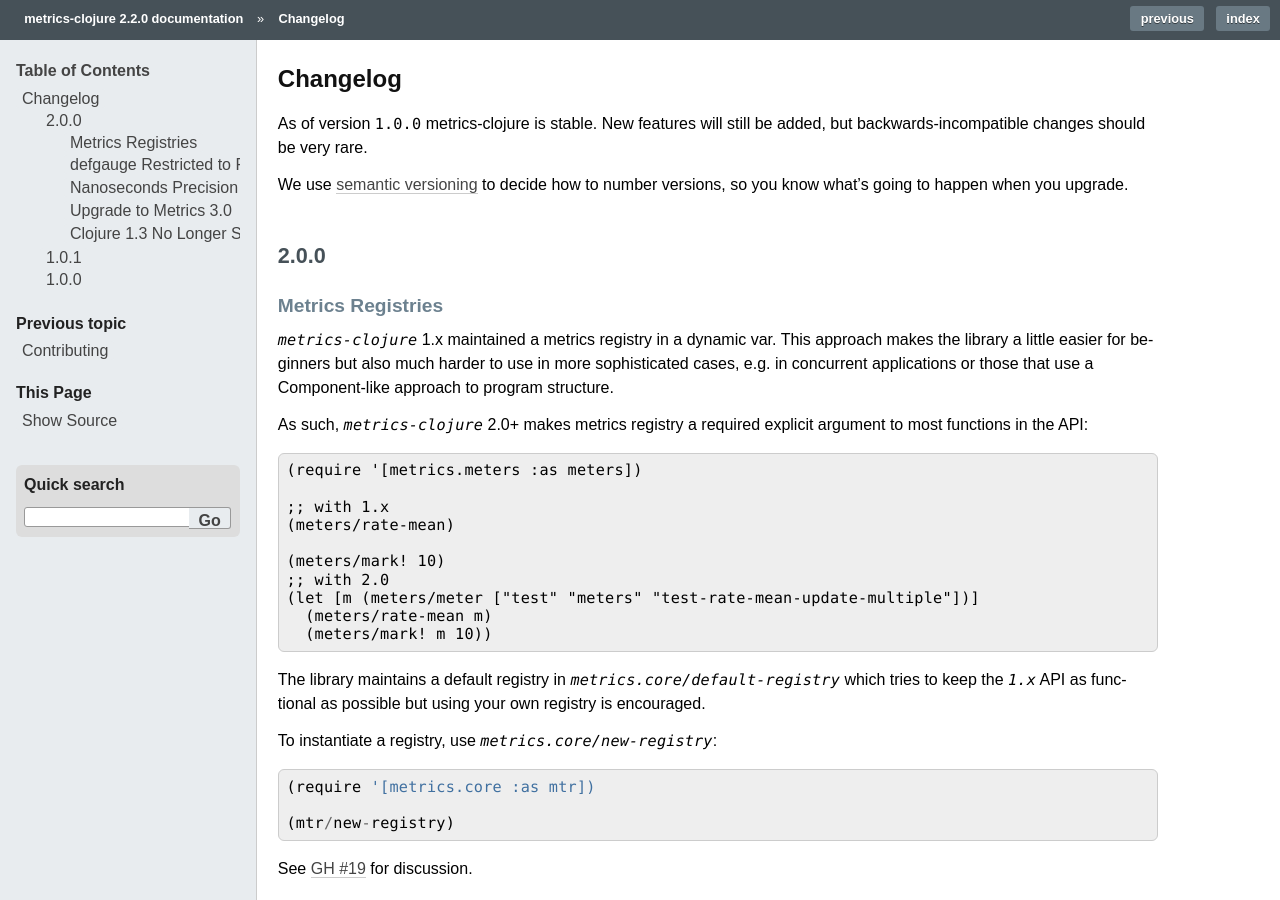
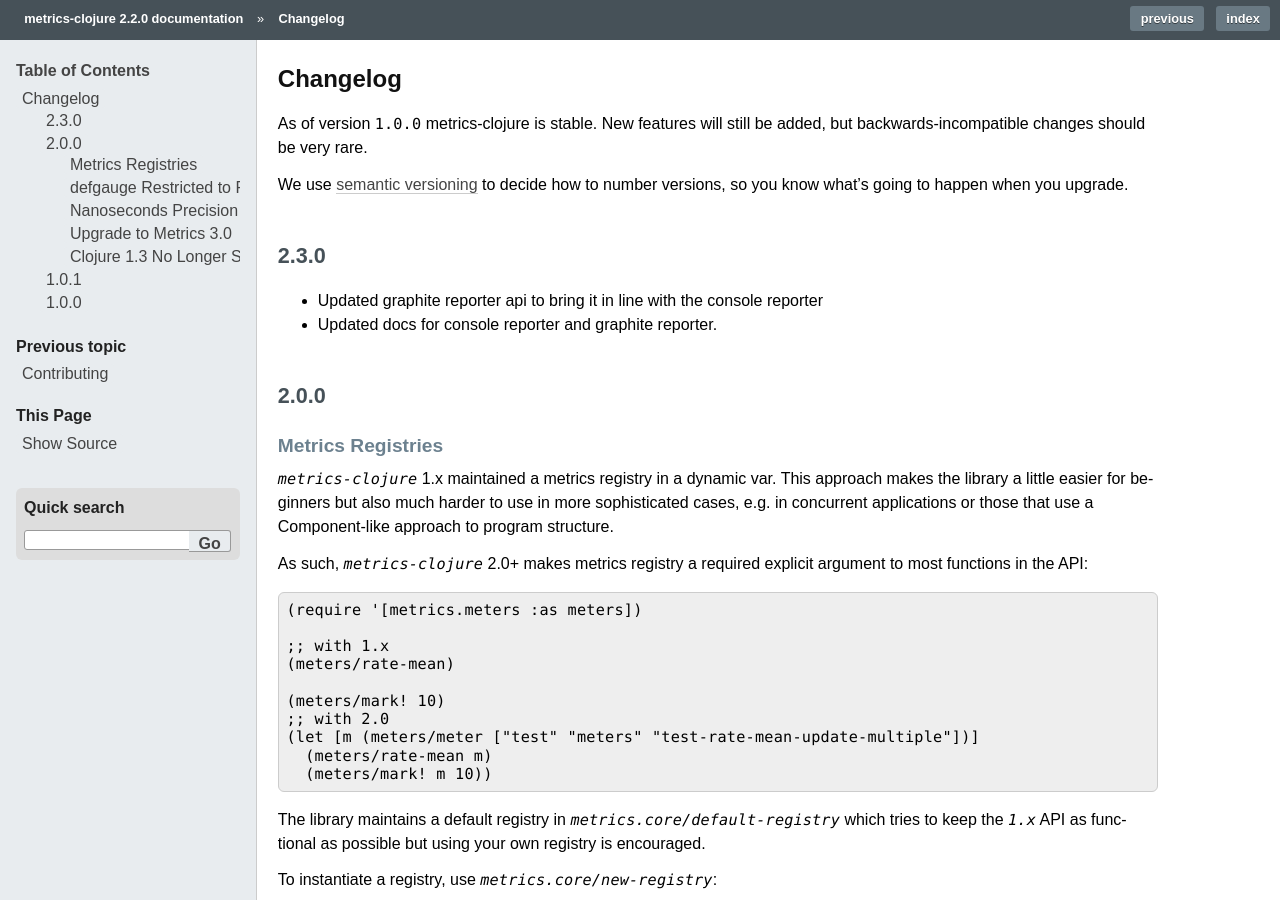
Before and after one commit to clj-commons/metrics-clojure, a Sphinx documentation site: the page built from docs/source/changelog.rst, in a window 1280 px wide and 900 px high. Built offline with Sphinx 7.4.7, drawn with Linux system fonts in a browser that asks for light colours.

Commit message:
Updated Changelog

```diff
--- a/docs/source/changelog.rst
+++ b/docs/source/changelog.rst
@@ -6,6 +6,12 @@ added, but backwards-incompatible changes should be very rare.
 
 We use `semantic versioning <http://semver.org/>`_ to decide how to number
 versions, so you know what's going to happen when you upgrade.
+
+2.3.0
+-----
+
+- Updated graphite reporter api to bring it in line with the console reporter
+- Updated docs for console reporter and graphite reporter.
 
 2.0.0
 -----
```
